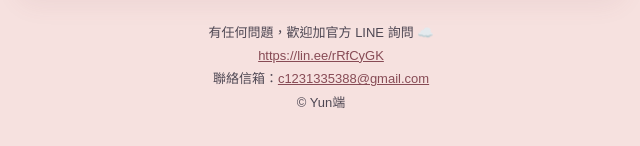
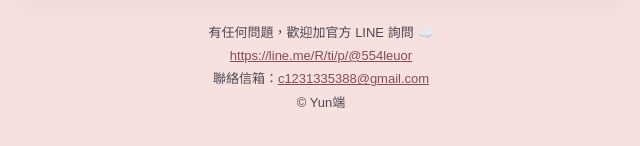
Before and after one commit to WANYUN566/yun, a plain HTML site: page index.html in a window 1280 px wide. Shown: the part 5714-5860 px from the top of the page, 319-959 px from the left. Drawn offline with Linux system fonts and the light colour scheme; a web font is replaced by a local one.

Commit message:
預覽：官方 LINE 改用固定網址
Co-Authored-By: Claude Opus 5.5 <noreply@anthropic.com>
Claude-Session: https://claude.ai/code/session_01VMtLAbHNEXLjtqfG5r2ihR

```diff
--- a/index.html
+++ b/index.html
@@ -363,9 +363,9 @@ main{position:relative;z-index:1}
 <li>點名稱看照片和評論，每天都能打開 Google 地圖路線</li>
 <li>行程可以下載成 PDF、文字檔</li>
 </ul>
-<a class="btn" href="https://lin.ee/rRfCyGK" target="_blank" rel="noopener">立即購買 →</a>
+<a class="btn" href="https://line.me/R/ti/p/@554leuor" target="_blank" rel="noopener">立即購買 →</a>
 <p class="paynote">💳 提供信用卡付款</p>
-<div class="linebox"><p>付款完成後，請在官方 LINE 傳<b>訂單編號</b>，核對後就會傳使用連結給你。</p><a href="https://lin.ee/rRfCyGK" target="_blank" rel="noopener">💬 加入官方 LINE「Yun端」→</a></div>
+<div class="linebox"><p>付款完成後，請在官方 LINE 傳<b>訂單編號</b>，核對後就會傳使用連結給你。</p><a href="https://line.me/R/ti/p/@554leuor" target="_blank" rel="noopener">💬 加入官方 LINE「Yun端」→</a></div>
 <a class="upsell" href="#combo" data-go="combo">再加 NT$100，連「旅遊預算記帳工具」一起帶走 →</a>
 </section>
 
@@ -488,9 +488,9 @@ main{position:relative;z-index:1}
 <li>匯入行程，記帳時點一下就帶入</li>
 <li>旅行報告可以存成 PDF、匯出 Excel（CSV）</li>
 </ul>
-<a class="btn" href="https://lin.ee/rRfCyGK" target="_blank" rel="noopener">立即購買 →</a>
+<a class="btn" href="https://line.me/R/ti/p/@554leuor" target="_blank" rel="noopener">立即購買 →</a>
 <p class="paynote">💳 提供信用卡付款</p>
-<div class="linebox"><p>付款完成後，請在官方 LINE 傳<b>訂單編號</b>，核對後就會傳使用連結給你。</p><a href="https://lin.ee/rRfCyGK" target="_blank" rel="noopener">💬 加入官方 LINE「Yun端」→</a></div>
+<div class="linebox"><p>付款完成後，請在官方 LINE 傳<b>訂單編號</b>，核對後就會傳使用連結給你。</p><a href="https://line.me/R/ti/p/@554leuor" target="_blank" rel="noopener">💬 加入官方 LINE「Yun端」→</a></div>
 <a class="upsell" href="#combo" data-go="combo">再加 NT$200，連「旅遊行程規劃助手」一起帶走 →</a>
 </section>
 
@@ -546,7 +546,7 @@ main{position:relative;z-index:1}
 <li>排好的行程可以直接匯入記帳工具</li>
 <li>付款後兩個使用連結一起給你</li>
 </ul>
-<a class="btn" href="https://lin.ee/rRfCyGK" target="_blank" rel="noopener">購買組合方案 →</a>
+<a class="btn" href="https://line.me/R/ti/p/@554leuor" target="_blank" rel="noopener">購買組合方案 →</a>
 <p class="paynote">💳 提供信用卡付款</p>
 </div>
 </section>
@@ -594,7 +594,7 @@ main{position:relative;z-index:1}
 <p>旅遊預算與花費管理的記帳資料只存在你自己裝置的瀏覽器裡，不會上傳到我們的伺服器，我們看不到。查詢匯率時，工具只會向公開的匯率服務查詢幣別，不會傳送你的記帳資料。</p>
 </div></details>
 <details><summary>客服聯絡資訊</summary><div>
-<p>官方 LINE 負責付款後的連結領取、訂單問題與重要公告，並非即時客服，會在 24 小時內回覆，請耐心等候：<a href="https://lin.ee/rRfCyGK" target="_blank" rel="noopener">https://lin.ee/rRfCyGK</a></p>
+<p>官方 LINE 負責付款後的連結領取、訂單問題與重要公告，並非即時客服，會在 24 小時內回覆，請耐心等候：<a href="https://line.me/R/ti/p/@554leuor" target="_blank" rel="noopener">https://line.me/R/ti/p/@554leuor</a></p>
 <p>賣家資訊：Yun端</p>
 <p>聯絡信箱：<a href="mailto:c1231335388@gmail.com">c1231335388@gmail.com</a></p>
 </div></details>
@@ -633,9 +633,9 @@ main{position:relative;z-index:1}
 <path d="M150 150 l1.2 3 3 1.2 -3 1.2 -1.2 3 -1.2 -3 -3 -1.2 3 -1.2z" fill="#C9B3EC"/>
 </svg>
 <p class="bye">準備好了嗎？祝你旅途愉快 ♡</p></div>
-<footer>有任何問題，歡迎加官方 LINE 詢問 ☁️<br><a href="https://lin.ee/rRfCyGK" target="_blank" rel="noopener" style="color:var(--main)">https://lin.ee/rRfCyGK</a><br>聯絡信箱：<a href="mailto:c1231335388@gmail.com" style="color:var(--main)">c1231335388@gmail.com</a><br>© Yun端</footer>
+<footer>有任何問題，歡迎加官方 LINE 詢問 ☁️<br><a href="https://line.me/R/ti/p/@554leuor" target="_blank" rel="noopener" style="color:var(--main)">https://line.me/R/ti/p/@554leuor</a><br>聯絡信箱：<a href="mailto:c1231335388@gmail.com" style="color:var(--main)">c1231335388@gmail.com</a><br>© Yun端</footer>
 </main>
-<div class="buybar"><a href="https://lin.ee/rRfCyGK" target="_blank" rel="noopener" id="buyBar">慶祝價 NT$299・立即購買 →</a></div>
+<div class="buybar"><a href="https://line.me/R/ti/p/@554leuor" target="_blank" rel="noopener" id="buyBar">慶祝價 NT$299・立即購買 →</a></div>
 <script>
 (function(){var bar=document.querySelector('.buybar'),t=document.querySelectorAll('.ticket');if(!bar||!t.length||!('IntersectionObserver' in window))return;
 var a=bar.querySelector('a'),vis={};var io=new IntersectionObserver(function(e){e.forEach(function(x){vis[x.target.id||x.target.className]=x.isIntersecting&&x.target.offsetParent!==null});var on=Object.keys(vis).some(function(k){return vis[k]});bar.classList.toggle('off',on);if(on){a.setAttribute('tabindex','-1');bar.setAttribute('aria-hidden','true')}else{a.removeAttribute('tabindex');bar.removeAttribute('aria-hidden')}},{threshold:0.15});t.forEach(function(x){io.observe(x)});})();
```
